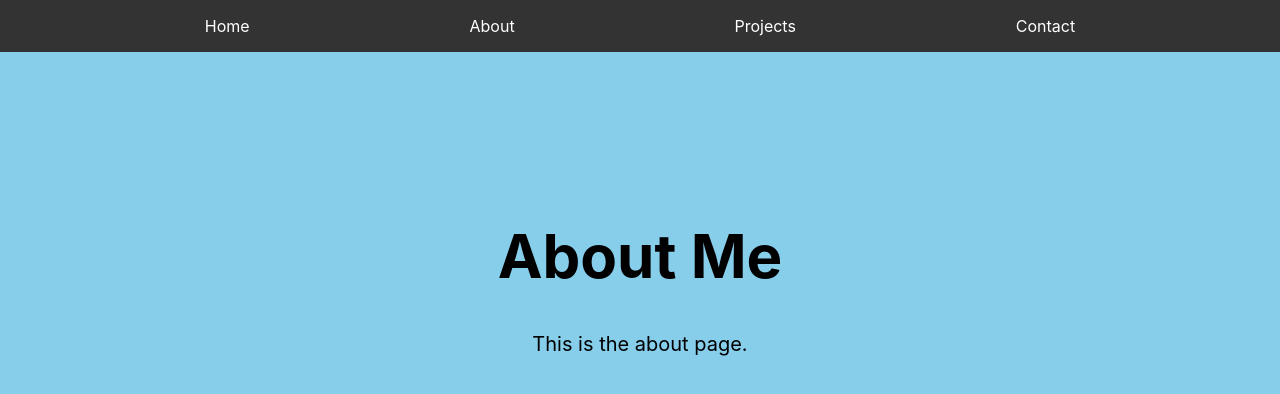
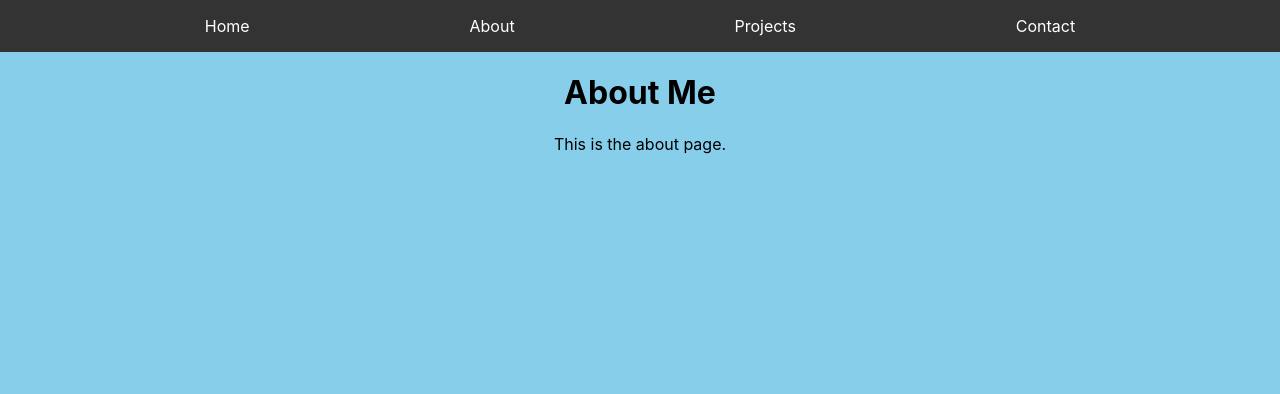
Before and after one commit to hannahro15/Hannah-Portfolio-Site, a React (Create React App) app: page /Hannah-Portfolio-Site/about in a window 1280 px wide. Shown: the top 394 px of the page. Built offline with nearby package versions, Linux system fonts and the light colour scheme.

Commit message:
Adjust padding-top for only the home page

```diff
--- a/src/App.css
+++ b/src/App.css
@@ -40,4 +40,5 @@
 
 body {
     text-align: center;
+    background-color: skyblue;
 }
--- a/src/pages/About.js
+++ b/src/pages/About.js
@@ -1,4 +1,3 @@
-import '../App.css';
 import Navbar from '../components/Navbar';
 
 function About() {
--- a/src/pages/Contact.js
+++ b/src/pages/Contact.js
@@ -1,4 +1,3 @@
-import '../App.css';
 import Navbar from '../components/Navbar';
 
 function Contact() {
--- a/src/pages/Home.css
+++ b/src/pages/Home.css
@@ -1,16 +1,19 @@
-body {
+/* Home page specific styles */
+.home {
     background-color: skyblue;
+    min-height: 100vh;
+    padding: 20px;
 }
 
-h1 {
+.home h1 {
     font-size: 60px;
     padding-top: 10%;
 }
 
-h2 {
+.home h2 {
     font-size: 35px;
 }
 
-p {
+.home p {
     font-size: 20px;
 }
--- a/src/pages/Home.js
+++ b/src/pages/Home.js
@@ -1,5 +1,4 @@
 import { Link } from 'react-router-dom';
-import '../App.css';
 import Navbar from '../components/Navbar';
 import '../pages/Home.css'
 
--- a/src/pages/Projects.js
+++ b/src/pages/Projects.js
@@ -1,4 +1,3 @@
-import '../App.css';
 import Navbar from '../components/Navbar';
 
 const solo_projects = [
```
Also changed, not shown: src/index.css (line endings or trailing spaces). Lines whose indentation alone changed are shown as unchanged.
